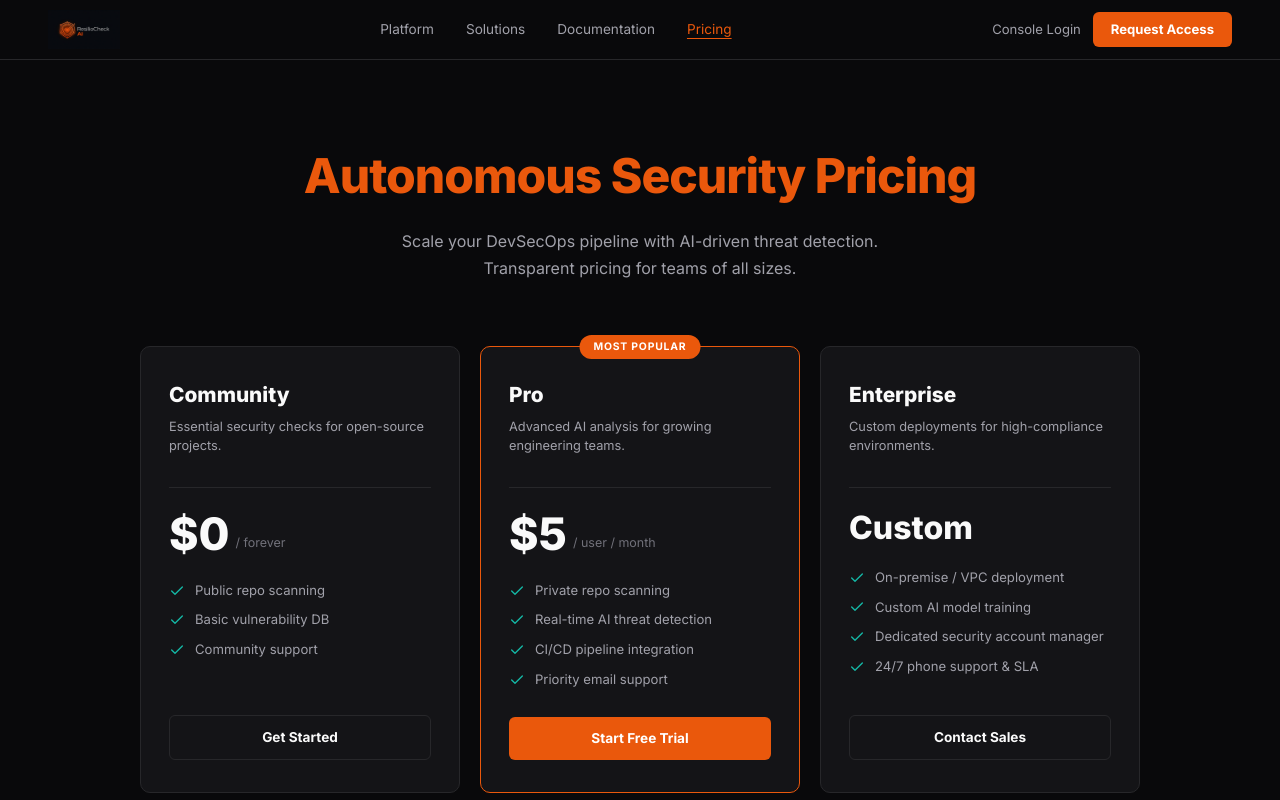
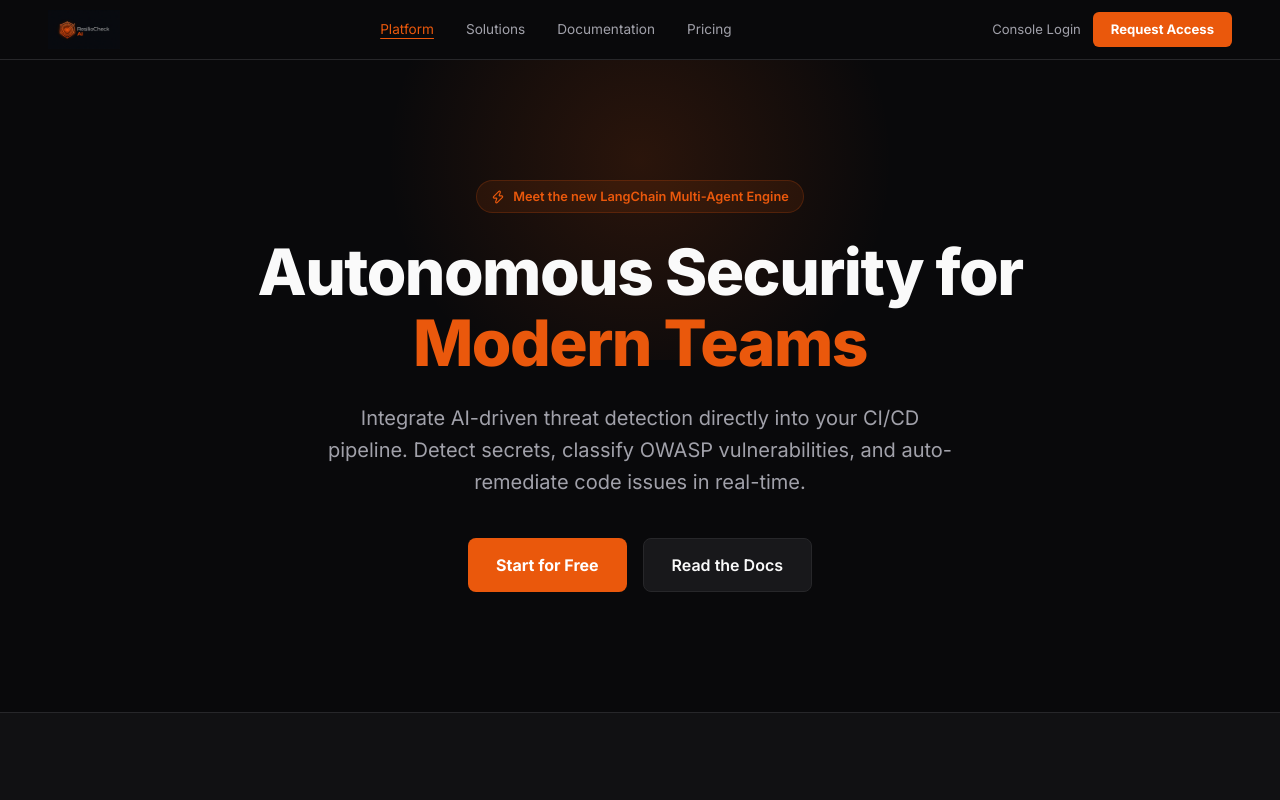
Before and after one commit to brotherJoe-7/resiliocheck-core, a Next.js app in the folder frontend/: page / in a window 1280 px wide. Built offline with nearby package versions, Linux system fonts and the light colour scheme.

Commit message:
feat: redesign landing page to include hero, how it works, features, and anchor pricing

```diff
--- a/frontend/src/app/components/Navbar.tsx
+++ b/frontend/src/app/components/Navbar.tsx
@@ -27,7 +27,7 @@ export default function Navbar({ activeItem }: { activeItem?: string }) {
         <div style={{ display: 'flex', gap: 32, fontSize: '0.85rem', color: '#a1a1aa' }} className="rc-desktop-nav">
           {NAV_ITEMS.map(item => {
             const isActive = activeItem === item;
-            const href = item === 'Pricing' ? '/' : `/${item.toLowerCase()}`;
+            const href = item === 'Pricing' ? '/#pricing' : item === 'Platform' ? '/' : `/${item.toLowerCase()}`;
             return (
               <Link
                 key={item}
@@ -58,7 +58,7 @@ export default function Navbar({ activeItem }: { activeItem?: string }) {
       <div className={`rc-nav-mobile-overlay${open ? ' open' : ''}`}>
         {NAV_ITEMS.map(item => {
           const isActive = activeItem === item;
-          const href = item === 'Pricing' ? '/' : `/${item.toLowerCase()}`;
+          const href = item === 'Pricing' ? '/#pricing' : item === 'Platform' ? '/' : `/${item.toLowerCase()}`;
           return (
             <Link key={item} href={href} className={`rc-nav-mobile-link${isActive ? ' active' : ''}`} onClick={() => setOpen(false)}>
               {item}
--- a/frontend/src/app/page.tsx
+++ b/frontend/src/app/page.tsx
@@ -1,7 +1,6 @@
 import Link from 'next/link';
-import { Check } from 'lucide-react';
+import { Check, Shield, GitPullRequest, Code, Terminal, Server, Zap } from 'lucide-react';
 import Navbar from './components/Navbar';
-
 
 const PLANS = [
   {
@@ -27,20 +26,106 @@ const PLANS = [
 export default function LandingPage() {
   return (
     <div style={{ minHeight: '100vh', background: '#09090b', display: 'flex', flexDirection: 'column' }}>
-      <Navbar activeItem="Pricing" />
+      <Navbar activeItem="Platform" />
 
-      {/* Pricing Hero */}
-      <div style={{ flex: 1, padding: 'clamp(40px, 8vw, 80px) clamp(16px, 5vw, 48px)' }}>
+      {/* Hero Section */}
+      <section style={{ padding: 'clamp(60px, 12vw, 120px) clamp(20px, 5vw, 48px)', textAlign: 'center', borderBottom: '1px solid #27272a', position: 'relative', overflow: 'hidden' }}>
+        {/* Glow effect */}
+        <div style={{ position: 'absolute', top: -100, left: '50%', transform: 'translateX(-50%)', width: 600, height: 400, background: 'radial-gradient(circle, rgba(234, 88, 12, 0.15) 0%, rgba(9, 9, 11, 0) 70%)', zIndex: 0, pointerEvents: 'none' }} />
+
+        <div style={{ position: 'relative', zIndex: 1, maxWidth: 800, margin: '0 auto' }}>
+          <div style={{ display: 'inline-flex', alignItems: 'center', gap: 8, background: 'rgba(234, 88, 12, 0.1)', border: '1px solid rgba(234, 88, 12, 0.2)', padding: '6px 14px', borderRadius: 20, color: '#ea580c', fontSize: '0.8rem', fontWeight: 600, marginBottom: 24 }}>
+            <Zap size={14} /> Meet the new LangChain Multi-Agent Engine
+          </div>
+          <h1 style={{ fontSize: 'clamp(2.5rem, 6vw, 4rem)', fontWeight: 800, color: '#fafafa', letterSpacing: '-1.5px', lineHeight: 1.1, marginBottom: 24 }}>
+            Autonomous Security for <span style={{ color: '#ea580c' }}>Modern Teams</span>
+          </h1>
+          <p style={{ fontSize: 'clamp(1rem, 2vw, 1.25rem)', color: '#a1a1aa', lineHeight: 1.6, marginBottom: 40, maxWidth: 640, margin: '0 auto 40px' }}>
+            Integrate AI-driven threat detection directly into your CI/CD pipeline. Detect secrets, classify OWASP vulnerabilities, and auto-remediate code issues in real-time.
+          </p>
+          <div style={{ display: 'flex', gap: 16, justifyContent: 'center', flexWrap: 'wrap' }}>
+            <Link href="/register" style={{ display: 'inline-flex', alignItems: 'center', gap: 8, background: '#ea580c', color: 'white', padding: '14px 28px', borderRadius: 8, fontSize: '1rem', fontWeight: 700, textDecoration: 'none', transition: 'background 0.2s' }}>
+              Start for Free
+            </Link>
+            <Link href="/docs" style={{ display: 'inline-flex', alignItems: 'center', gap: 8, background: '#18181b', color: '#fafafa', border: '1px solid #27272a', padding: '14px 28px', borderRadius: 8, fontSize: '1rem', fontWeight: 600, textDecoration: 'none', transition: 'background 0.2s' }}>
+              Read the Docs
+            </Link>
+          </div>
+        </div>
+      </section>
+
+      {/* How It Works (Onboarding) */}
+      <section style={{ padding: 'clamp(60px, 8vw, 100px) clamp(20px, 5vw, 48px)', background: '#111113', borderBottom: '1px solid #27272a' }}>
+        <div style={{ maxWidth: 1100, margin: '0 auto' }}>
+          <div style={{ textAlign: 'center', marginBottom: 60 }}>
+            <h2 style={{ fontSize: '2.2rem', fontWeight: 800, color: '#fafafa', marginBottom: 16 }}>How It Works</h2>
+            <p style={{ color: '#a1a1aa', fontSize: '1.1rem', maxWidth: 600, margin: '0 auto' }}>Deploy a fully autonomous DevSecOps pipeline in just three steps.</p>
+          </div>
+
+          <div className="rc-grid-3" style={{ gap: 32 }}>
+            <div style={{ background: '#09090b', border: '1px solid #27272a', borderRadius: 12, padding: 32, position: 'relative' }}>
+              <div style={{ position: 'absolute', top: -16, left: 32, background: '#ea580c', color: 'white', width: 32, height: 32, borderRadius: '50%', display: 'flex', alignItems: 'center', justifyContent: 'center', fontWeight: 800, fontSize: '1.2rem' }}>1</div>
+              <Code size={32} color="#14b8a6" style={{ marginBottom: 20, marginTop: 10 }} />
+              <h3 style={{ fontSize: '1.3rem', color: '#fafafa', marginBottom: 12 }}>Connect Your Repo</h3>
+              <p style={{ color: '#a1a1aa', fontSize: '0.95rem', lineHeight: 1.6 }}>Link your GitHub repositories. Our system installs webhook listeners to monitor pull requests and commits in real-time.</p>
+            </div>
+
+            <div style={{ background: '#09090b', border: '1px solid #27272a', borderRadius: 12, padding: 32, position: 'relative' }}>
+              <div style={{ position: 'absolute', top: -16, left: 32, background: '#ea580c', color: 'white', width: 32, height: 32, borderRadius: '50%', display: 'flex', alignItems: 'center', justifyContent: 'center', fontWeight: 800, fontSize: '1.2rem' }}>2</div>
+              <Terminal size={32} color="#a855f7" style={{ marginBottom: 20, marginTop: 10 }} />
+              <h3 style={{ fontSize: '1.3rem', color: '#fafafa', marginBottom: 12 }}>AI Sandbox Scanning</h3>
+              <p style={{ color: '#a1a1aa', fontSize: '0.95rem', lineHeight: 1.6 }}>The LangChain Multi-Agent engine pulls your code into a secure Docker sandbox to detect secrets and classify OWASP vulnerabilities.</p>
+            </div>
+
+            <div style={{ background: '#09090b', border: '1px solid #27272a', borderRadius: 12, padding: 32, position: 'relative' }}>
+              <div style={{ position: 'absolute', top: -16, left: 32, background: '#ea580c', color: 'white', width: 32, height: 32, borderRadius: '50%', display: 'flex', alignItems: 'center', justifyContent: 'center', fontWeight: 800, fontSize: '1.2rem' }}>3</div>
+              <GitPullRequest size={32} color="#eab308" style={{ marginBottom: 20, marginTop: 10 }} />
+              <h3 style={{ fontSize: '1.3rem', color: '#fafafa', marginBottom: 12 }}>Auto-Remediation</h3>
+              <p style={{ color: '#a1a1aa', fontSize: '0.95rem', lineHeight: 1.6 }}>For severe vulnerabilities, the AI automatically generates a patch, verifies it in the sandbox, and opens a Pull Request for you.</p>
+            </div>
+          </div>
+        </div>
+      </section>
+
+      {/* Core Features */}
+      <section style={{ padding: 'clamp(60px, 8vw, 100px) clamp(20px, 5vw, 48px)', borderBottom: '1px solid #27272a' }}>
+        <div style={{ maxWidth: 1100, margin: '0 auto' }}>
+          <div style={{ textAlign: 'center', marginBottom: 60 }}>
+            <h2 style={{ fontSize: '2.2rem', fontWeight: 800, color: '#fafafa', marginBottom: 16 }}>Enterprise-Grade Security</h2>
+            <p style={{ color: '#a1a1aa', fontSize: '1.1rem', maxWidth: 600, margin: '0 auto' }}>Built to meet the highest compliance standards for modern software teams.</p>
+          </div>
+
+          <div style={{ display: 'grid', gridTemplateColumns: 'repeat(auto-fit, minmax(300px, 1fr))', gap: 24 }}>
+            {[
+              { icon: Shield, color: '#3b82f6', title: 'Hardened Security Gates', desc: 'Enforce strict deployment policies. Block PRs automatically if Critical or High severity vulnerabilities are detected.' },
+              { icon: Server, color: '#ec4899', title: 'On-Premise & Cloud Run', desc: 'Deploy the FastAPI backend on Google Cloud Run or in your own VPC to ensure zero unauthorized data leakage.' },
+              { icon: Check, color: '#10b981', title: 'Secret Scanning', desc: 'Deterministic pre-scanning catches leaked AWS keys, JWT secrets, and database URIs before they reach production.' }
+            ].map(f => (
+              <div key={f.title} style={{ padding: 24, border: '1px solid #27272a', borderRadius: 12, background: '#111113', display: 'flex', gap: 16 }}>
+                <div style={{ width: 48, height: 48, borderRadius: 12, background: 'rgba(255,255,255,0.03)', display: 'flex', alignItems: 'center', justifyContent: 'center', flexShrink: 0 }}>
+                  <f.icon size={24} color={f.color} />
+                </div>
+                <div>
+                  <h4 style={{ color: '#fafafa', fontSize: '1.1rem', marginBottom: 8, fontWeight: 700 }}>{f.title}</h4>
+                  <p style={{ color: '#a1a1aa', fontSize: '0.9rem', lineHeight: 1.5 }}>{f.desc}</p>
+                </div>
+              </div>
+            ))}
+          </div>
+        </div>
+      </section>
+
+      {/* Pricing Section */}
+      <section id="pricing" style={{ padding: 'clamp(60px, 8vw, 100px) clamp(20px, 5vw, 48px)', background: '#111113' }}>
         <div style={{ textAlign: 'center', marginBottom: 64 }}>
-          <h1 style={{ fontSize: '3rem', fontWeight: 800, color: '#ea580c', letterSpacing: '-1px', marginBottom: 16 }}>
-            Autonomous Security Pricing
-          </h1>
+          <h2 style={{ fontSize: '2.5rem', fontWeight: 800, color: '#fafafa', letterSpacing: '-1px', marginBottom: 16 }}>
+            Transparent Pricing
+          </h2>
           <p style={{ fontSize: '1rem', color: '#a1a1aa', maxWidth: 560, margin: '0 auto', lineHeight: 1.7 }}>
-            Scale your DevSecOps pipeline with AI-driven threat detection. Transparent pricing for teams of all sizes.
+            Scale your DevSecOps pipeline with AI-driven threat detection. Plans for teams of all sizes.
           </p>
         </div>
 
-        {/* Pricing Cards */}
         <div className="rc-grid-3" style={{ maxWidth: 1000, margin: '0 auto' }}>
           {PLANS.map(plan => (
             <div key={plan.name} style={{ background: '#141417', border: plan.highlight ? '1px solid #ea580c' : '1px solid #27272a', borderRadius: 10, padding: '32px 28px', position: 'relative', display: 'flex', flexDirection: 'column' }}>
@@ -71,7 +156,7 @@ export default function LandingPage() {
             </div>
           ))}
         </div>
-      </div>
+      </section>
 
       <footer style={{ borderTop: '1px solid #27272a', padding: '20px 20px', display: 'flex', flexWrap: 'wrap', justifyContent: 'space-between', alignItems: 'center', gap: 12 }}>
         <div style={{ fontSize: '0.75rem', color: '#52525b' }}>© 2026 ResilioCheck AI. All rights reserved.</div>
```
